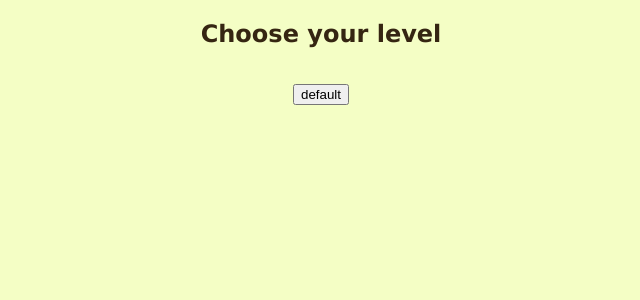
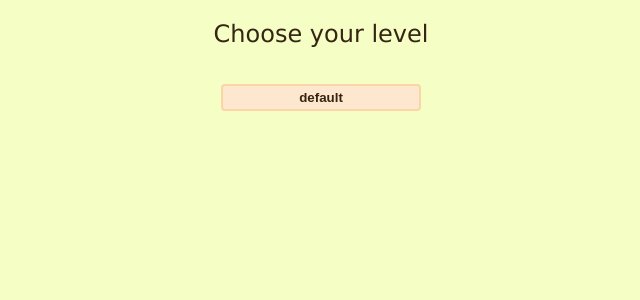
Before and after one commit to obr-09/svelte-parking-game, a Svelte app: page / in a window 1280 px wide. Shown: the top 300 px of the page, without its empty margins (319-959 px from the left). Built offline with nearby package versions, Linux system fonts and the light colour scheme.

Commit message:
feat: victory overlay

```diff
--- a/src/app.css
+++ b/src/app.css
@@ -4,7 +4,7 @@
   --secondaryBackground: #f4fec5;
   --mainDog: #fabe7b;
   --stationaryDog: #deadf0;
-  --dogCarpet: #f4fec5;
+  --dogCarpet: #eeedf3;
   --fontColor: #352512;
 }
 
@@ -12,13 +12,13 @@ html, body {
   width: 100%;
   height: 100%;
   margin: 0;
+  background: var(--secondaryBackground);
   color: var(--fontColor);
 }
 
 #app {
   width: 100%;
   height: 100%;
-  background: var(--secondaryBackground);
   font-family: 'Lucida Sans', 'Lucida Sans Regular', 'Lucida Grande', 'Lucida Sans Unicode', Geneva, Verdana, sans-serif;
 }
 
--- a/src/game/Game.svelte
+++ b/src/game/Game.svelte
@@ -5,6 +5,7 @@
   import Dog from './Dog.svelte';
   import Goal from './Goal.svelte';
   import Grid from './Grid.svelte';
+  import VictoryOverlay from './VictoryOverlay.svelte';
   import { currentLevelSettings } from '../state';
 
   export let levelSettings: LevelSettings;
@@ -37,18 +38,17 @@
   <Grid>
     {#if isLevelInitialized}
     <div class="dog-container">
-      <!-- My (rocket) dog -->
       {#if $rocketDog}
         <Dog bind:placement={$rocketDog} isRocketDog />
       {/if}
+      {#each $otherDogs as otherDog }
+        <Dog bind:placement={otherDog} />
+      {/each}
       {#if $goal}
         <Goal bind:placement={$goal} />
       {/if}
-      <!-- Other people's dogs -->
-      {#each $otherDogs as otherDog }
-        <Dog bind:placement={otherDog} />
-      {/each}
     </div>
+    <VictoryOverlay />
     {/if}
   </Grid>
   <div class="subtext">
--- /dev/null
+++ b/src/game/VictoryOverlay.svelte
@@ -0,0 +1,44 @@
+<script>
+
+  import { isGoalReached, moveCount } from "./store";
+
+</script>
+
+
+<div
+  class="victory-overlay"
+  style="
+    opacity: {$isGoalReached ? 0.3 : 0};
+  "
+>
+</div>
+{#if $isGoalReached}
+  <span class="message">
+    Dog parked in {$moveCount} moves!
+  </span>
+{/if}
+
+<style>
+  .victory-overlay {
+    background: black;
+    position: absolute;
+    transition: opacity 2s;
+    left: 0;
+    right: 0;
+    top: 0;
+    bottom: 0;
+    z-index: 1;
+    pointer-events: none;
+  }
+
+  .message {
+    font-size: 36px;
+    font-weight: bold;
+    color: white;
+    z-index: 2;
+    position: absolute;
+    left: 50%;
+    top: 50%;
+    transform: translate(-50%, -50%);
+  }
+</style>
--- a/src/menu/Menu.svelte
+++ b/src/menu/Menu.svelte
@@ -14,10 +14,12 @@
 </script>
 
 <div class="menu">
-  <h2>Choose your level</h2>
+  <h2 class="hint">Choose your level</h2>
   <ul class="levels">
     {#each Object.keys($storedLevels) as storedLevel}
-      <li class="level"><button on:click={() => loadLevel(storedLevel)}>{storedLevel}</button></li>
+      <li>
+        <button class="level" on:click={() => loadLevel(storedLevel)}>{storedLevel}</button>
+      </li>
     {/each}
   </ul>
 </div>
@@ -31,6 +33,10 @@
     text-align: center;
   }
 
+  .hint {
+    font-weight: normal;
+  }
+
   .levels {
     padding: 0;
     list-style: none;
@@ -38,8 +44,18 @@
 
   .level {
     cursor: pointer;
+    color: var(--fontColor);
+    font-weight: bold;
+    background-color: #fde7ce;
+    border: 2px solid #fbd4a8;
+    border-radius: 4px;
+    margin-bottom: 8px;
+    padding: 4px 12px;
+    min-width: 200px;
   }
   .level:hover {
     text-decoration: underline;
+    background-color: #fdebd7;
+    transition: background 0.5s;
   }
 </style>
```
